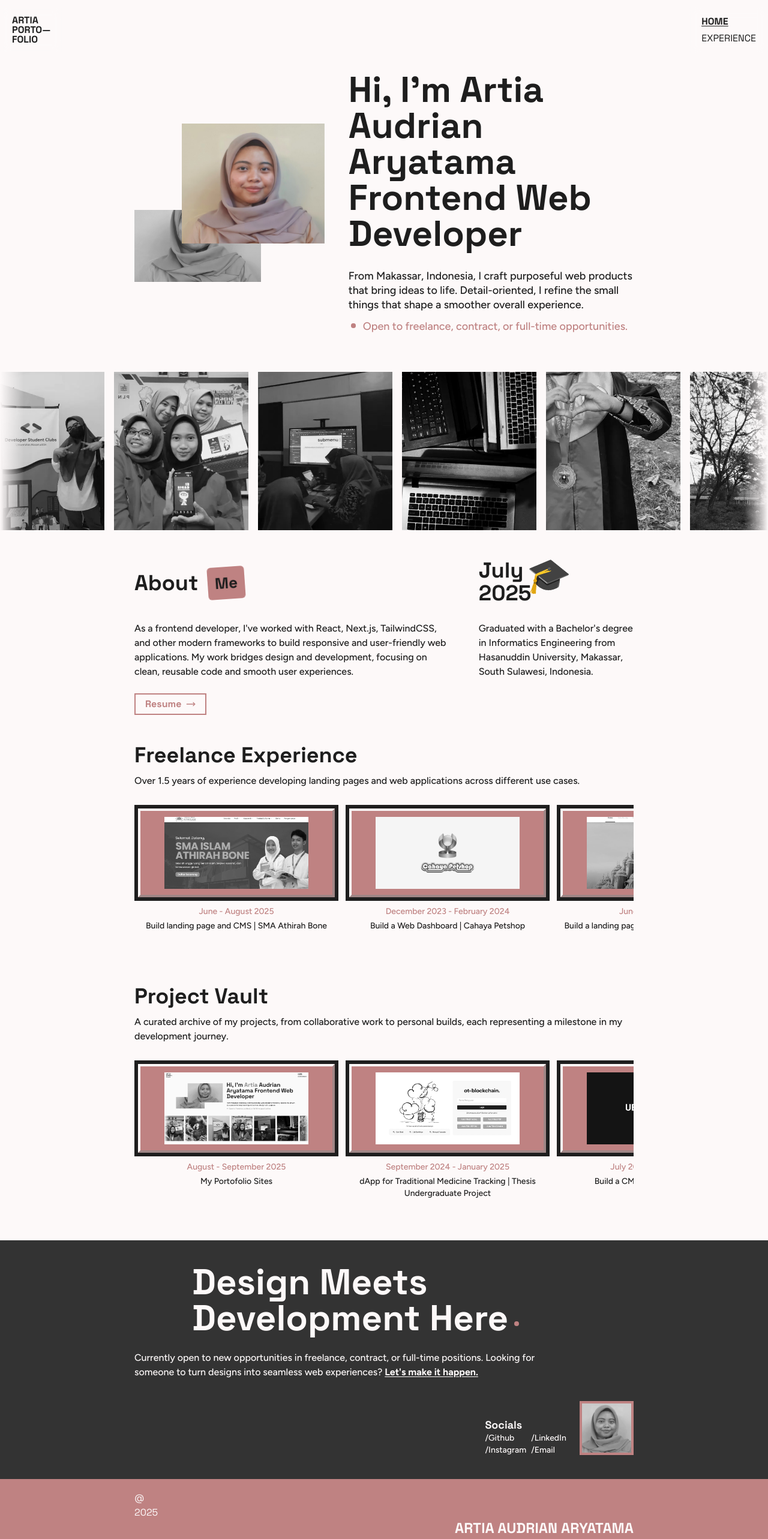
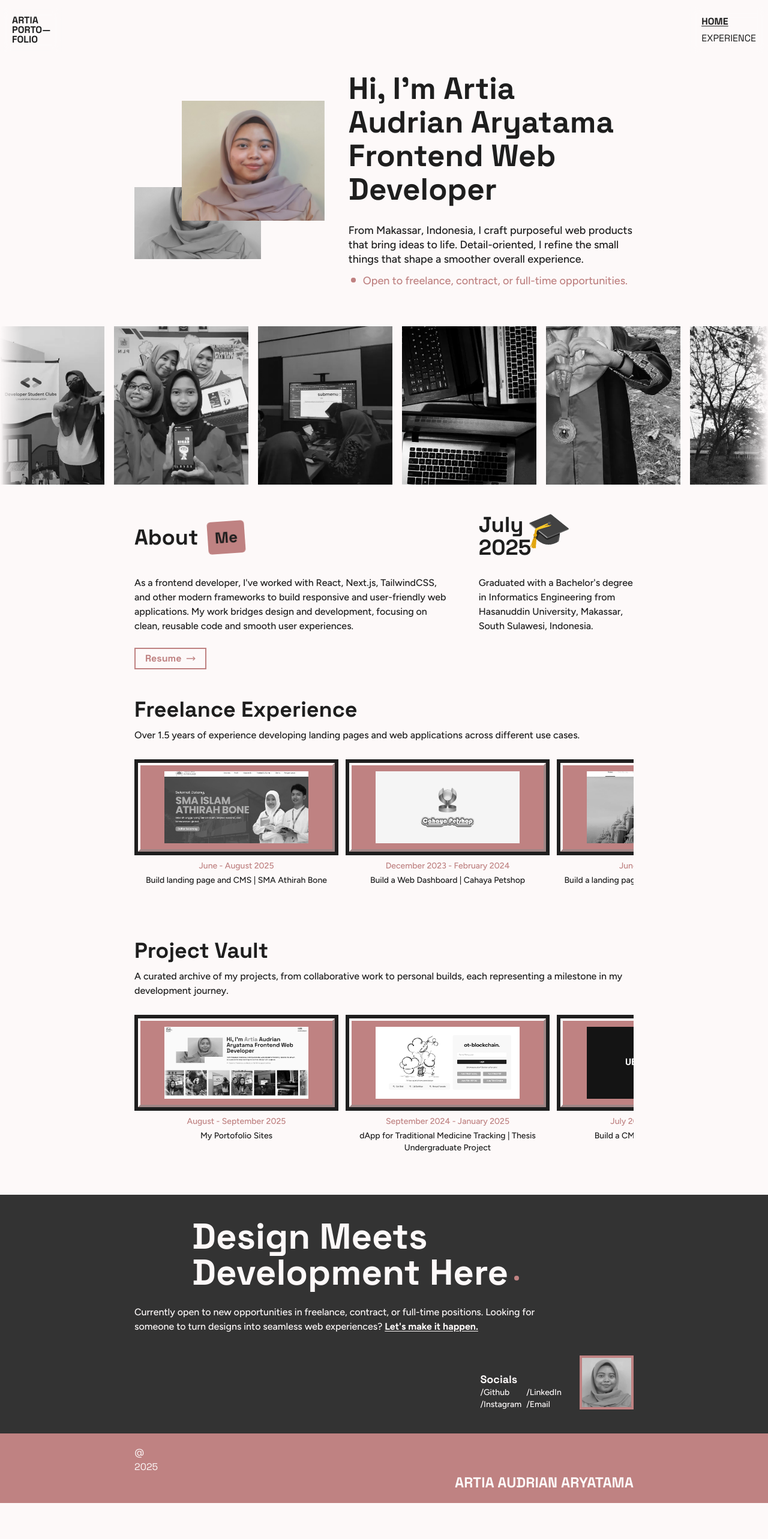
Before and after one commit to artyaaryatama/artia-portofolio, a Next.js app: page / in a window 1280 px wide. Shown: the top 2566 px of the page at 60% size. After the commit the page ends 2506 px from the top, so only its background shows below. Built offline with nearby package versions, Linux system fonts and the light colour scheme.

Commit message:
fix style footer and change style a little for desktop version in hero home

```diff
--- a/app/globals.css
+++ b/app/globals.css
@@ -19,6 +19,7 @@
   --radius-xl: calc(var(--radius) + 4px);
 
   --breakpoint-xs: 24rem;
+  --breakpoint-xxl: 90rem;
 
   --color-sidebar-ring: var(--sidebar-ring);
   --color-sidebar-border: var(--sidebar-border);
@@ -141,7 +142,7 @@ body{
   padding-left: clamp(0.6rem, 9vw, 10rem);
 }
 
-@media (min-width: 1220px) {
+@media (min-width: 1280px) {
   .layout-gap {
     padding-right: 14rem;
     padding-left: 14rem;
--- a/components/Footer.tsx
+++ b/components/Footer.tsx
@@ -10,11 +10,11 @@ export default function Footer() {
         flex flex-col gap-6 text-background ">
         <div className="flex items-start lg:ml-24">
           <h3 className="
-              font-space-grotesk font-bold
-              leading-[38px] text-4xl
-              lg:text-5xl lg:leading-13
-              xl:text-6xl xl:leading-15
-            "
+            font-space-grotesk font-bold
+            leading-[38px] text-3xl sm:text-4xl
+            lg:text-5xl lg:leading-13
+            xl:text-6xl xl:leading-15
+          "
           >
             Design Meets
             <span className="block">
@@ -40,7 +40,7 @@ export default function Footer() {
           ">
 
           <div className="
-            flex justify-start gap-3 items-end
+            flex justify-start gap-5 items-end
             lg:flex-row-reverse
             ">
             <div className="border-4 border-primary w-[90px] h-[90px]">
--- a/components/home/HomeHero.tsx
+++ b/components/home/HomeHero.tsx
@@ -41,15 +41,15 @@ export default function HomeHero() {
               className="
               font-space-grotesk font-bold text-left
               lg:text-5xl lg:leading-13
-              xl:text-6xl xl:leading-15
-              2xl:text-7xl 2xl:leading-17
+              xl:text-[3.2rem] xl:leading-14
+              xxl:text-7xl xxl:leading-17
               "
             />
 
             <p className="font-figtree
               text-lg leading-6
               lg:mt-7
-              2xl:mt-10 mb-3
+              xxl:mt-10 mb-3
               ">
               From Makassar, Indonesia, I craft purposeful web products that bring ideas to life. Detail-oriented, I refine the small things that shape a smoother overall experience.
             </p>
@@ -95,7 +95,7 @@ export default function HomeHero() {
 
             <p className="font-figtree
               text-sm leading-5
-              mt-7 mb-2">
+              mt-5 mb-2">
               From Makassar, Indonesia, I craft purposeful web products that bring ideas to life. Driven by a passion to keep learning and connect design with purpose.
             </p>
 
```
